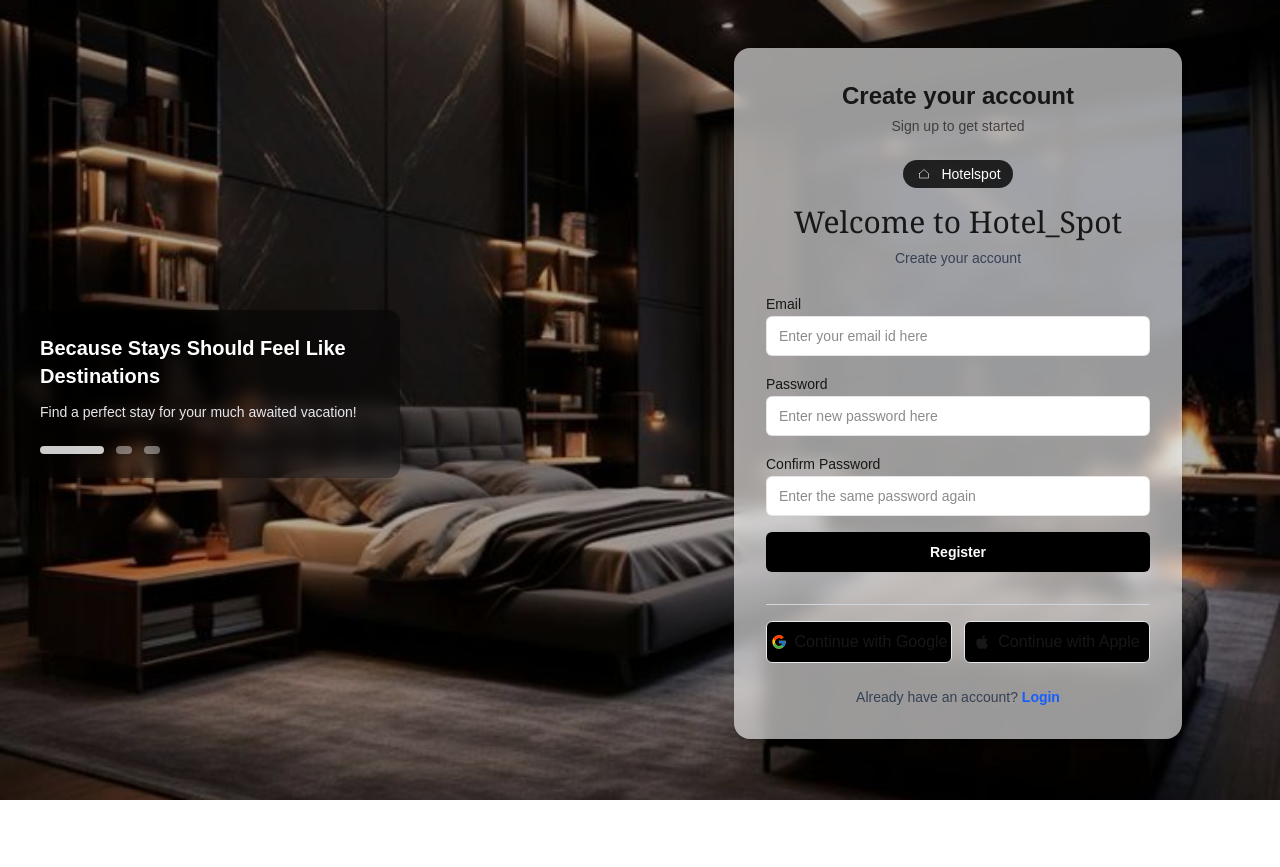
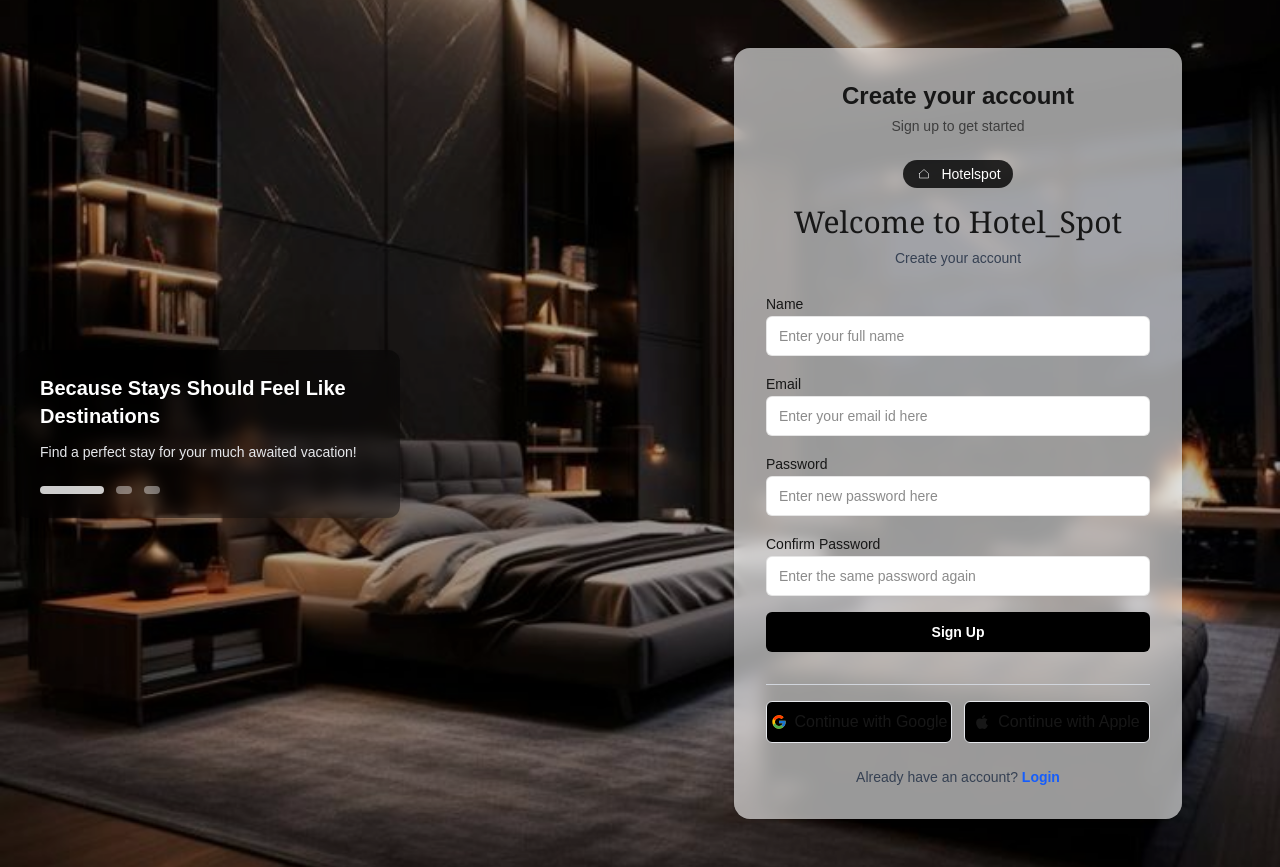
Before and after one commit to asrim10/hotel_spot, a Next.js app: page /register in a window 1280 px wide. Before the commit the page ends 800 px from the top, so only its background shows below. Built offline with nearby package versions, Linux system fonts and the light colour scheme.

Commit message:
nagivation_from_signup_tol_login_after_filling_form

```diff
--- a/app/(auth)/_components/LoginForm.tsx
+++ b/app/(auth)/_components/LoginForm.tsx
@@ -2,7 +2,6 @@
 
 import { useForm } from "react-hook-form";
 import { zodResolver } from "@hookform/resolvers/zod";
-import Link from "next/link";
 import { LoginData, loginSchema } from "../schema";
 import { useTransition } from "react";
 import { useRouter } from "next/navigation";
--- a/app/(auth)/_components/RegisterForm.tsx
+++ b/app/(auth)/_components/RegisterForm.tsx
@@ -1,12 +1,10 @@
 "use client";
 
 import { useForm } from "react-hook-form";
-import { z } from "zod";
 import { zodResolver } from "@hookform/resolvers/zod";
-import Link from "next/link";
 import { RegisterData, registerSchema } from "../schema";
+import { useRouter } from "next/navigation";
 import { useTransition } from "react";
-import { useRouter } from "next/navigation";
 import { FcGoogle } from "react-icons/fc";
 import { FaApple } from "react-icons/fa";
 
@@ -20,7 +18,6 @@ export default function RegisterForm() {
     resolver: zodResolver(registerSchema),
     mode: "onSubmit",
   });
-
   const [pending, setTransition] = useTransition();
 
   const submit = async (values: RegisterData) => {
@@ -28,7 +25,6 @@ export default function RegisterForm() {
       await new Promise((resolve) => setTimeout(resolve, 1000));
       router.push("/login");
     });
-    // GO TO LOGIN PAGE
     console.log("register", values);
   };
 
@@ -58,6 +54,23 @@ export default function RegisterForm() {
       </div>
 
       <form onSubmit={handleSubmit(submit)} className="space-y-4">
+        <div className="space-y-1">
+          <label className="text-sm font-medium" htmlFor="name">
+            Name
+          </label>
+          <input
+            id="name"
+            type="text"
+            autoComplete="name"
+            className="h-10 w-full rounded-md border border-black/10 dark:border-white/15 bg-background px-3 text-sm outline-none focus:border-foreground/40"
+            {...register("name")}
+            placeholder="Enter your full name"
+          />
+          {errors.name?.message && (
+            <p className="text-xs text-red-600">{errors.name.message}</p>
+          )}
+        </div>
+
         <div className="space-y-1">
           <label className="text-sm font-medium" htmlFor="email">
             Email
@@ -113,10 +126,10 @@ export default function RegisterForm() {
 
         <button
           type="submit"
-          disabled={isSubmitting || pending}
+          disabled={isSubmitting}
           className="h-10 w-full rounded-md bg-black text-white text-sm font-semibold hover:opacity-95 disabled:opacity-60"
         >
-          {isSubmitting || pending ? "Creating account..." : "Register"}
+          {isSubmitting ? "Creating account..." : "Sign Up"}
         </button>
 
         <div className="flex items-center gap-4 mt-4">
```
